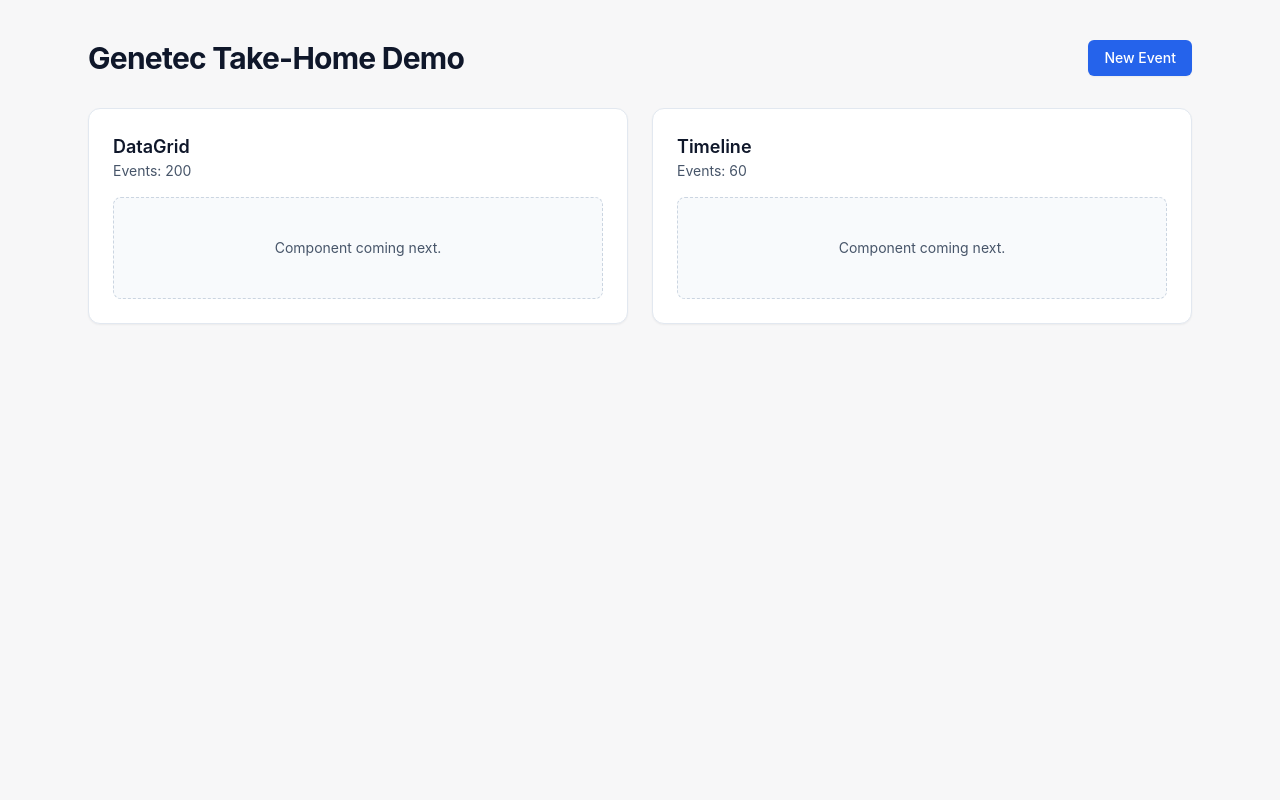
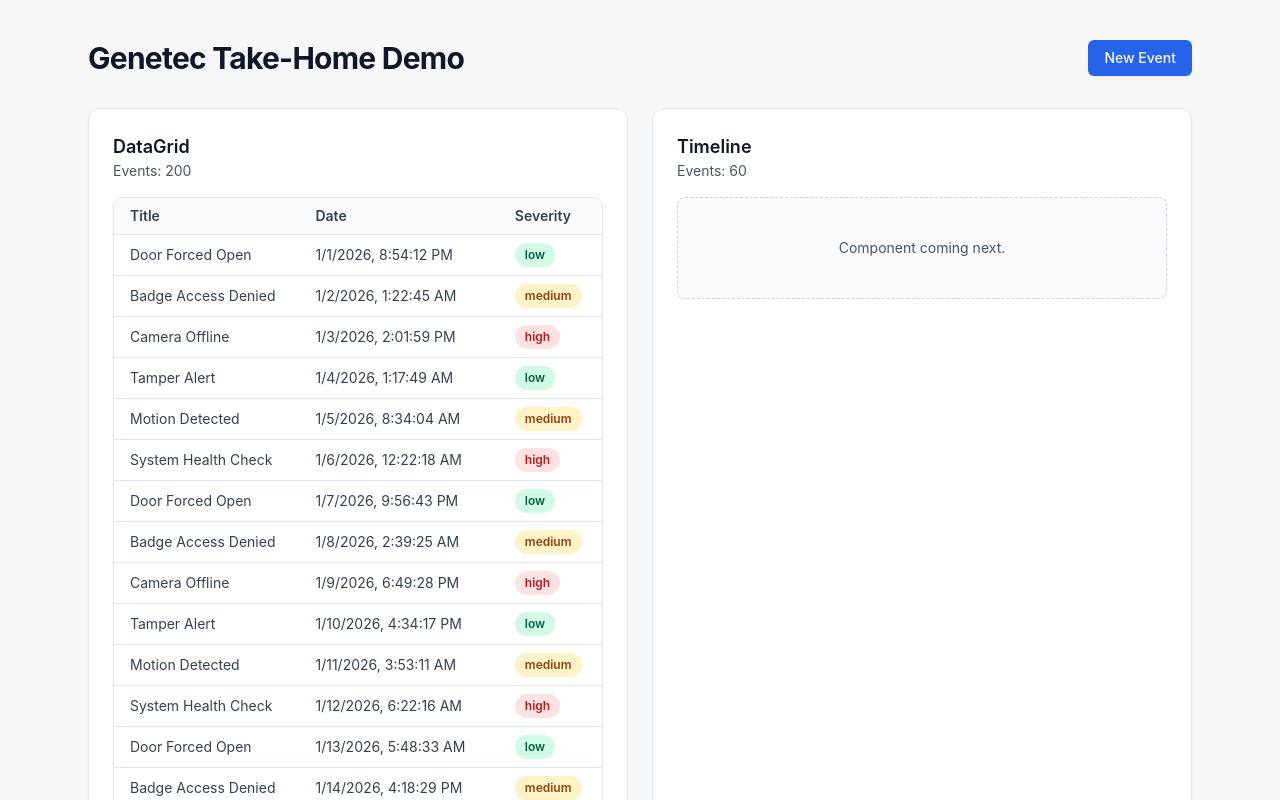
Before and after one commit to krisshkodrani/component-library-demo, a React (Vite) app: page / in a window 1280 px wide. Shown: the top 800 px of the page. Built offline with nearby package versions, Linux system fonts and the light colour scheme.

Commit message:
feat(ui): add DataGrid basic rendering with columns

```diff
--- a/src/demo/DemoApp.tsx
+++ b/src/demo/DemoApp.tsx
@@ -1,9 +1,42 @@
-import { makeMockEvents } from '../shared'
+import { makeMockEvents, type Event } from '../shared'
+import { DataGrid, type ColumnDef } from '../ui'
+import { Badge } from '../ui/primitives/Badge'
 import { Button } from '../ui/primitives/Button'
+
+const severityVariantMap: Record<
+  NonNullable<Event['severity']>,
+  'neutral' | 'success' | 'warning' | 'danger'
+> = {
+  low: 'success',
+  medium: 'warning',
+  high: 'danger',
+}
 
 export function DemoApp() {
   const gridEvents = makeMockEvents(200)
   const timelineEvents = makeMockEvents(60)
+  const gridColumns: ColumnDef<Event>[] = [
+    {
+      id: 'title',
+      header: 'Title',
+      accessor: (row) => row.title,
+    },
+    {
+      id: 'date',
+      header: 'Date',
+      accessor: (row) => new Date(row.dateISO).toLocaleString(),
+    },
+    {
+      id: 'severity',
+      header: 'Severity',
+      accessor: (row) =>
+        row.severity ? (
+          <Badge variant={severityVariantMap[row.severity]}>{row.severity}</Badge>
+        ) : (
+          '-'
+        ),
+    },
+  ]
 
   return (
     <main className="mx-auto flex min-h-screen w-full max-w-6xl flex-col gap-8 px-6 py-10">
@@ -20,9 +53,7 @@
             <h2 className="text-lg font-semibold text-slate-900">DataGrid</h2>
             <p className="text-sm text-slate-600">Events: {gridEvents.length}</p>
           </header>
-          <div className="rounded-lg border border-dashed border-slate-300 bg-slate-50 px-4 py-10 text-center text-sm text-slate-600">
-            Component coming next.
-          </div>
+          <DataGrid rows={gridEvents} columns={gridColumns} />
         </article>
 
         <article className="rounded-xl border border-slate-200 bg-white p-6 shadow-sm">
--- /dev/null
+++ b/src/ui/DataGrid/DataGrid.tsx
@@ -0,0 +1,40 @@
+import type { ColumnDef } from './types'
+
+export function DataGrid<T>({
+  rows,
+  columns,
+}: {
+  rows: T[]
+  columns: ColumnDef<T>[]
+}) {
+  return (
+    <div className="overflow-auto rounded-lg border border-slate-200">
+      <table className="w-full border-collapse text-left text-sm">
+        <thead className="bg-slate-50">
+          <tr>
+            {columns.map((column) => (
+              <th
+                key={column.id}
+                scope="col"
+                className="border-b border-slate-200 px-4 py-2 font-semibold text-slate-700"
+              >
+                {column.header}
+              </th>
+            ))}
+          </tr>
+        </thead>
+        <tbody>
+          {rows.map((row, rowIndex) => (
+            <tr key={rowIndex} className="border-b border-slate-200 hover:bg-slate-50">
+              {columns.map((column) => (
+                <td key={column.id} className="px-4 py-2 text-slate-700">
+                  {column.accessor(row)}
+                </td>
+              ))}
+            </tr>
+          ))}
+        </tbody>
+      </table>
+    </div>
+  )
+}
--- /dev/null
+++ b/src/ui/DataGrid/index.ts
@@ -0,0 +1,2 @@
+export { DataGrid } from './DataGrid'
+export type { ColumnDef } from './types'
--- /dev/null
+++ b/src/ui/DataGrid/types.ts
@@ -0,0 +1,7 @@
+import type { ReactNode } from 'react'
+
+export type ColumnDef<T> = {
+  id: string
+  header: string
+  accessor: (row: T) => ReactNode
+}
--- /dev/null
+++ b/src/ui/index.ts
@@ -0,0 +1,2 @@
+export { DataGrid } from './DataGrid'
+export type { ColumnDef } from './DataGrid'
```
